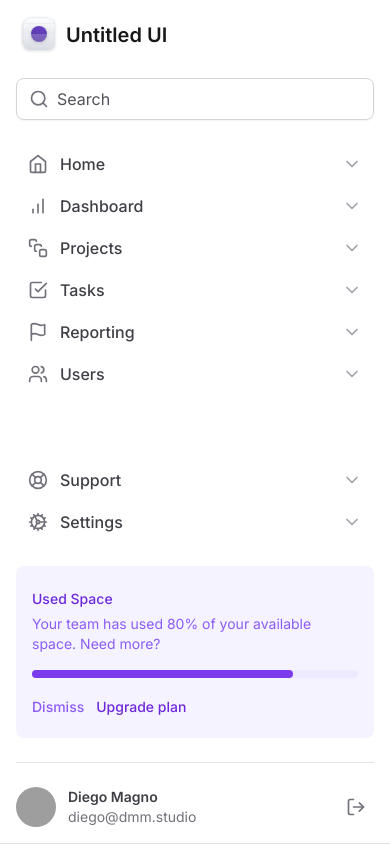
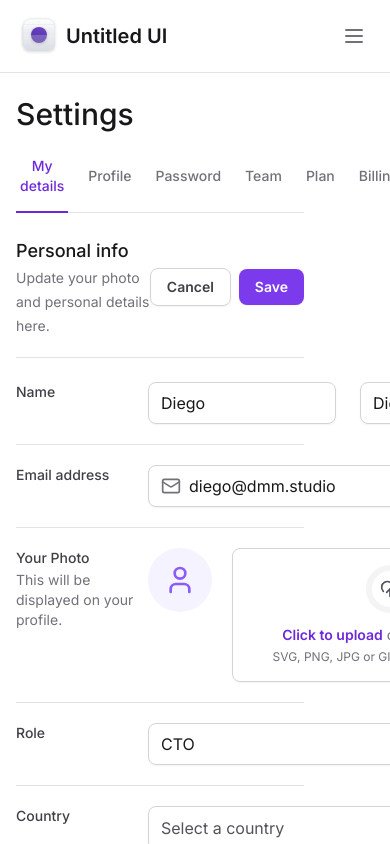
Before and after one commit to diegommagno/rocketseat-tailwind-next, a Next.js app: page / in a window 390 px wide. Shown: the top 844 px of the page. Built offline with nearby package versions, Linux system fonts and the light colour scheme; grey boxes are pictures that could not be loaded.

Commit message:
:sparkles: Feat: Add Sidebar menu open-closed function on mobile

```diff
--- a/src/app/layout.tsx
+++ b/src/app/layout.tsx
@@ -20,7 +20,9 @@ export default function RootLayout({
       <body className={inter.className}>
         <div className="grid min-h-screen grid-cols-app">
           <Sidebar />
-          <main className="px-8 pb-12 pt-8">{children}</main>
+          <main className="px-4 pb-12 pt-24 lg:col-start-2 lg:px-8 lg:pt-8">
+            {children}
+          </main>
         </div>
       </body>
     </html>
--- a/src/components/Sidebar/index.tsx
+++ b/src/components/Sidebar/index.tsx
@@ -1,3 +1,5 @@
+'use client'
+
 import {
   BarChart,
   CheckSquare,
@@ -8,18 +10,32 @@ import {
   Users,
   Cog,
   Search,
+  Menu,
 } from 'lucide-react'
 import { Logo } from './Logo'
 import { NavItem } from './NavItem'
 import { UsedSpaceWidget } from './UsedSpaceWidget'
 import { Profile } from './Profile'
+import * as Collapsible from '@radix-ui/react-collapsible'
 import * as Input from '../Input'
+import { Button } from '../Button'
 
 export function Sidebar() {
   return (
-    <aside className="fixed bottom-0 left-0 right-0 top-0 z-20 flex flex-col gap-6 border-b border-zinc-200 bg-white p-4 lg:relative lg:right-auto lg:w-80 lg:border-r lg:px-5 lg:py-8 ">
+    <Collapsible.Root className="fixed left-0 right-0 top-0 z-20 flex flex-col gap-6 border-b border-zinc-200 bg-white p-4 data-[state=open]:bottom-0 lg:right-auto lg:w-80 lg:border-r lg:px-5 lg:py-8 lg:data-[state=closed]:bottom-0 ">
+      <div className="flex items-center justify-between">
         <Logo />
+        <Collapsible.Trigger asChild className="lg:hidden">
+          <Button variant="ghost">
+            <Menu className="h-6 w-6" />
+          </Button>
+        </Collapsible.Trigger>
+      </div>
 
+      <Collapsible.Content
+        forceMount
+        className="flex flex-1 flex-col gap-6 data-[state=closed]:hidden lg:data-[state=closed]:flex"
+      >
         <Input.Root>
           <Input.Prefix>
             <Search className="h-5 w-5 text-zinc-500" />
@@ -43,11 +59,12 @@ export function Sidebar() {
           </nav>
 
           <UsedSpaceWidget />
-      </div>
 
           <div className="h-px bg-zinc-200"></div>
 
           <Profile />
-    </aside>
+        </div>
+      </Collapsible.Content>
+    </Collapsible.Root>
   )
 }
```
Lines whose indentation alone changed are shown as unchanged.
